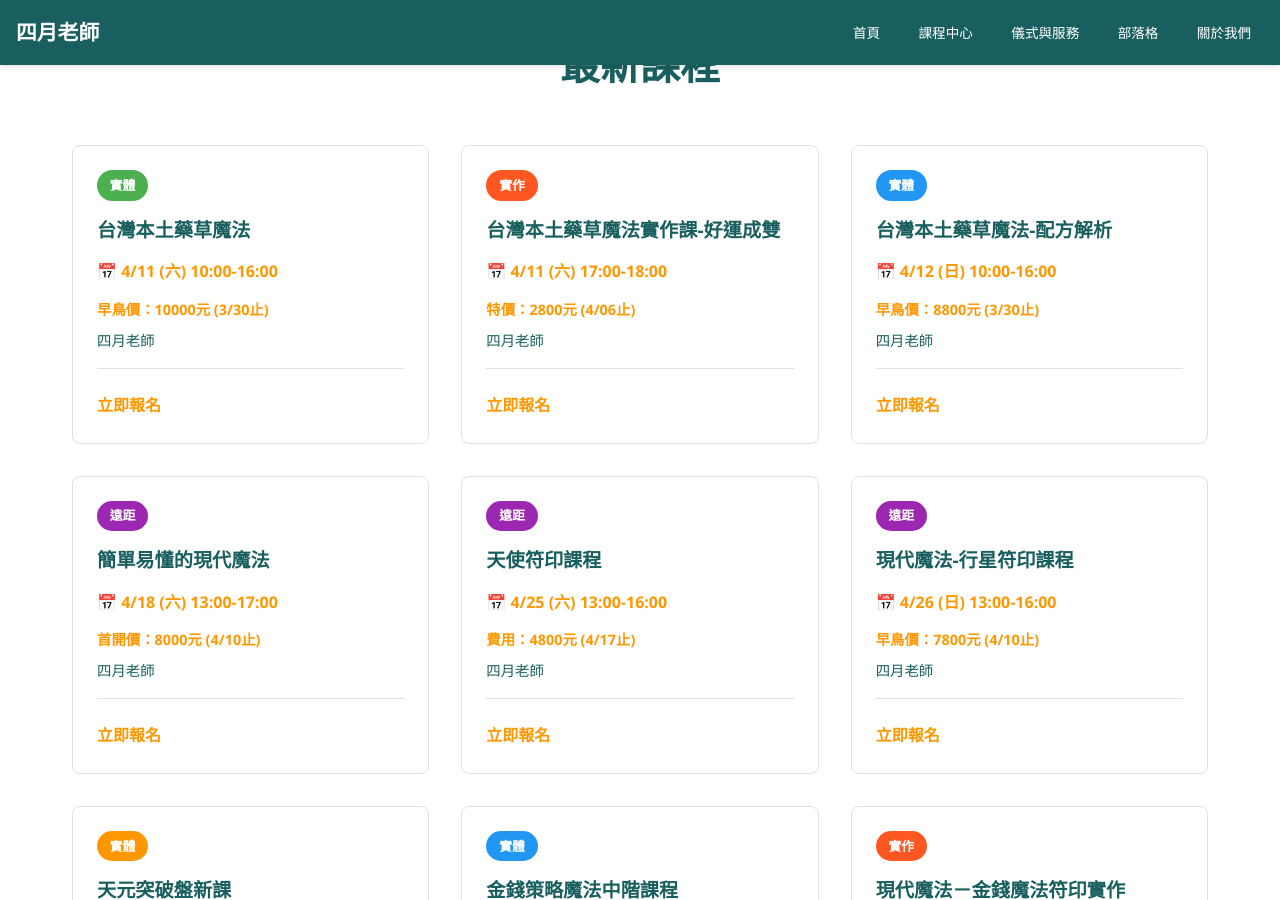
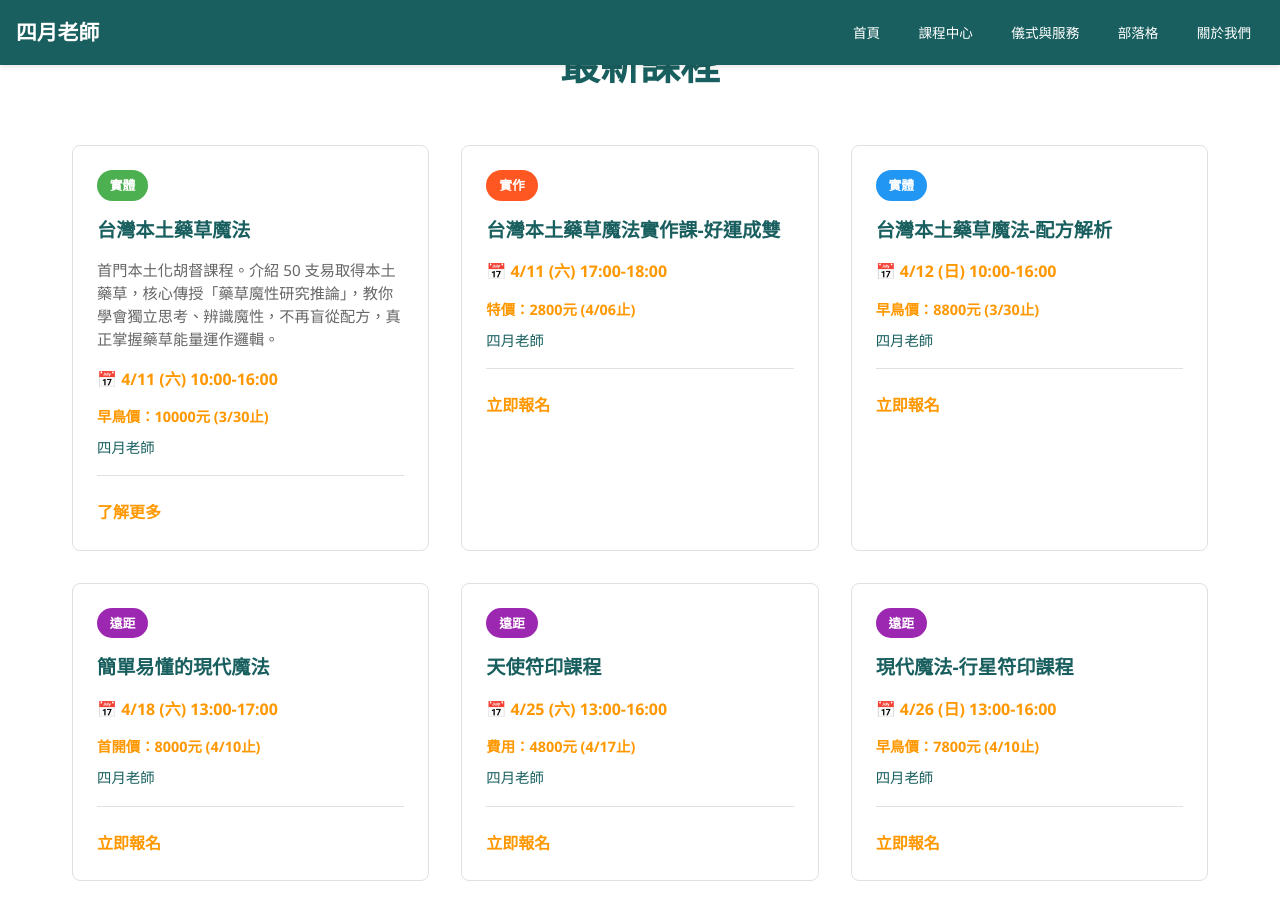
Before and after one commit to light4uliuphone-lang/hoodoo, a Jekyll site: the page built from index.html, in a window 1280 px wide and 900 px high, scrolled down 506 px. Built offline with Jekyll 4.4.1, drawn with Linux system fonts in a browser that asks for light colours.

Commit message:
Update index.html

```diff
--- a/index.html
+++ b/index.html
@@ -19,13 +19,13 @@ title: 四月老師 - 魔法課程中心
             <div class="course-card">
                 <div class="course-tag" style="background-color: #4caf50;">實體</div>
                 <h3>台灣本土藥草魔法</h3>
-                <p></p>
+                <p>首門本土化胡督課程。介紹 50 支易取得本土藥草，核心傳授「藥草魔性研究推論」，教你學會獨立思考、辨識魔性，不再盲從配方，真正掌握藥草能量運作邏輯。</p>
                 <div class="course-info">
                     <div style="margin-bottom: 5px; color: #ff9800; font-weight: bold;">📅 4/11 (六) 10:00-16:00</div>
                     <span class="price">早鳥價：10000元 (3/30止)</span>
                     <span class="teacher">四月老師</span>
                 </div>
-                <a href="https://www.hoodoo.me/obilu-msa01" class="learn-more" target="_blank">立即報名</a>
+                <a href="/courses/course-local-01/" class="learn-more">了解更多</a>
             </div>
 
             <div class="course-card">
```
